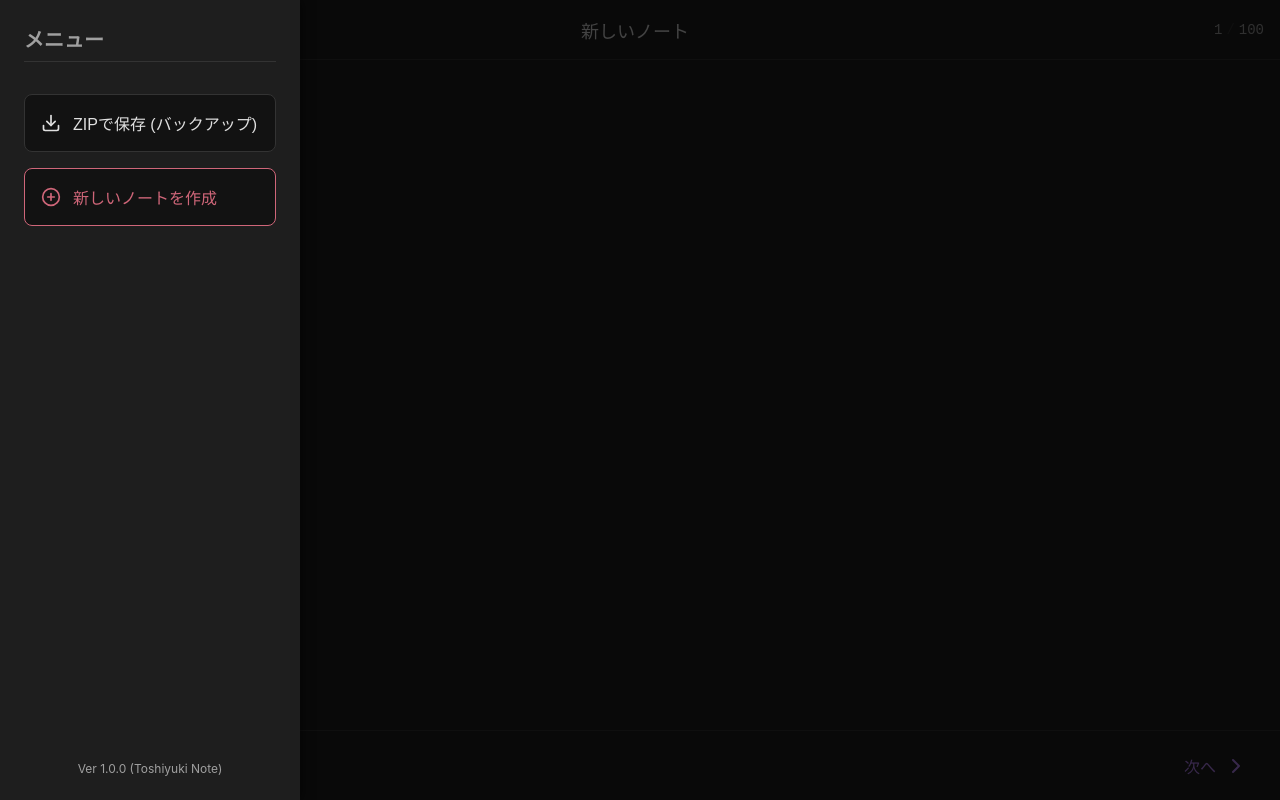
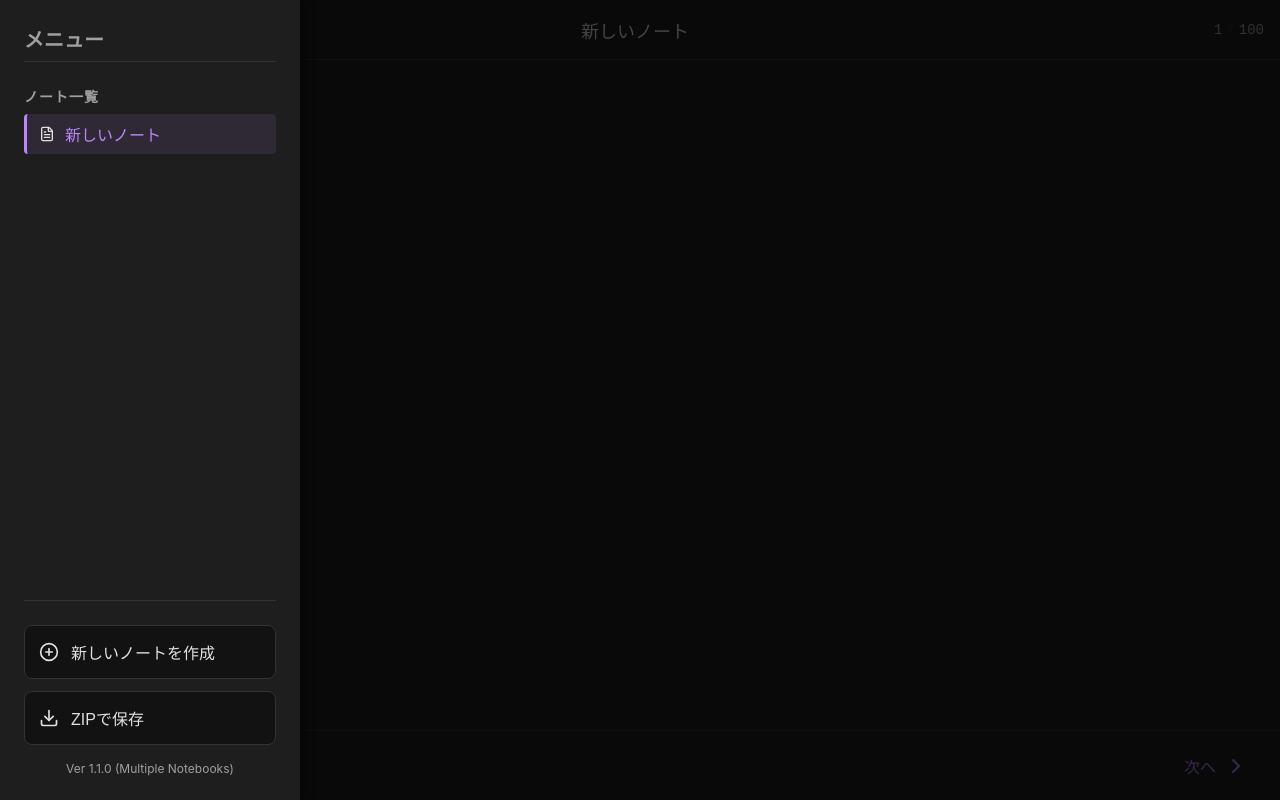
Before and after one commit to shimatoshi/toshiyuki-note, a React (Vite) app: page / in a window 1280 px wide. Both pictures are taken after a click on the button 36 px from the left and 29 px from the top of the page. Built offline with nearby package versions, Linux system fonts and the light colour scheme.

Commit message:
Implement multiple notebooks management

```diff
--- a/src/App.tsx
+++ b/src/App.tsx
@@ -1,106 +1,63 @@
-import { useState, useEffect } from 'react'
-import { v4 as uuidv4 } from 'uuid'
+import { useState } from 'react'
 import JSZip from 'jszip'
 import { saveAs } from 'file-saver'
 import { useSwipeable } from 'react-swipeable'
-import type { Notebook, Page } from './types'
-import { BookOpen, ChevronLeft, ChevronRight, Menu, Download, Trash2, PlusCircle, Check } from 'lucide-react'
+import { useNotebooks } from './hooks/useNotebooks'
+import { ChevronLeft, ChevronRight, Menu, Download, Trash2, PlusCircle, Check, FileText } from 'lucide-react'
 import './styles/global.css'
 
-// ----------------------------------------------------------------------
-// Constants
-// ----------------------------------------------------------------------
 const TOTAL_PAGES = 100
-const STORAGE_KEY = 'toshiyuki-notebook-v1'
-
-// ----------------------------------------------------------------------
-// Helper: Create a new blank notebook
-// ----------------------------------------------------------------------
-const createNewNotebook = (): Notebook => {
-  const pages: Page[] = Array.from({ length: TOTAL_PAGES }, (_, i) => ({
-    pageNumber: i + 1,
-    content: '',
-    lastModified: new Date().toISOString(),
-  }))
-
-  return {
-    id: uuidv4(),
-    title: '新しいノート',
-    createdAt: new Date().toISOString(),
-    currentPage: 1,
-    pages,
-  }
-}
 
 function App() {
-  // --------------------------------------------------------------------
-  // State
-  // --------------------------------------------------------------------
-  const [notebook, setNotebook] = useState<Notebook | null>(null)
+  const {
+    notebooks,
+    currentNotebook,
+    isLoading,
+    createNotebook,
+    loadNotebook,
+    deleteNotebook,
+    updateNotebook
+  } = useNotebooks()
+
   const [isMenuOpen, setIsMenuOpen] = useState(false)
   const [isRenaming, setIsRenaming] = useState(false)
   const [tempTitle, setTempTitle] = useState('')
 
-  // --------------------------------------------------------------------
-  // Effects: Load & Save
-  // --------------------------------------------------------------------
-  useEffect(() => {
-    const savedData = localStorage.getItem(STORAGE_KEY)
-    if (savedData) {
-      try {
-        setNotebook(JSON.parse(savedData))
-      } catch (e) {
-        console.error('Failed to parse notebook data', e)
-        setNotebook(createNewNotebook())
-      }
-    } else {
-      const newBook = createNewNotebook()
-      setNotebook(newBook)
-      localStorage.setItem(STORAGE_KEY, JSON.stringify(newBook))
-    }
-  }, [])
-
-  useEffect(() => {
-    if (notebook) {
-      localStorage.setItem(STORAGE_KEY, JSON.stringify(notebook))
-    }
-  }, [notebook])
-
-  // --------------------------------------------------------------------
-  // Actions
-  // --------------------------------------------------------------------
+  // Action: Page Change
   const handlePageChange = (newPage: number) => {
     if (newPage < 1 || newPage > TOTAL_PAGES) return
-    if (!notebook) return
+    if (!currentNotebook) return
 
-    setNotebook({ ...notebook, currentPage: newPage })
+    updateNotebook({ ...currentNotebook, currentPage: newPage })
     window.scrollTo(0, 0)
   }
 
+  // Action: Content Change
   const handleContentChange = (content: string) => {
-    if (!notebook) return
+    if (!currentNotebook) return
 
-    const newPages = [...notebook.pages]
-    const pageIndex = notebook.currentPage - 1
+    const newPages = [...currentNotebook.pages]
+    const pageIndex = currentNotebook.currentPage - 1
     newPages[pageIndex] = {
       ...newPages[pageIndex],
       content,
       lastModified: new Date().toISOString(),
     }
 
-    setNotebook({ ...notebook, pages: newPages })
+    updateNotebook({ ...currentNotebook, pages: newPages })
   }
 
+  // Action: Download
   const handleDownloadZip = async () => {
-    if (!notebook) return
+    if (!currentNotebook) return
 
     const zip = new JSZip()
     let hasContent = false
 
-    notebook.pages.forEach((page) => {
+    currentNotebook.pages.forEach((page) => {
       if (page.content.trim()) {
         const date = new Date(page.lastModified)
-        const dateStr = date.toISOString().slice(0, 10).replace(/-/g, '') // YYYYMMDD
+        const dateStr = date.toISOString().slice(0, 10).replace(/-/g, '')
         const filename = `${String(page.pageNumber).padStart(3, '0')}_${dateStr}.txt`
         zip.file(filename, page.content)
         hasContent = true
@@ -108,59 +65,56 @@ function App() {
     })
 
     if (!hasContent) {
-      alert('内容が空のため、保存するものがありせん。')
+      alert('内容が空のため、保存するものがありません。')
       return
     }
 
     const content = await zip.generateAsync({ type: 'blob' })
-    saveAs(content, `${notebook.title}.zip`)
+    saveAs(content, `${currentNotebook.title}.zip`)
     setIsMenuOpen(false)
   }
 
-  const handleNewNotebook = () => {
-    if (confirm('現在のノートを破棄して新しいノートを作成しますか？\n(未保存の内容は消えます。必要なら先にダウンロードしてください)')) {
-      const newBook = createNewNotebook()
-      setNotebook(newBook)
-      setIsMenuOpen(false)
-    }
+  // Action: Create New
+  const handleCreateNotebook = () => {
+    createNotebook()
+    setIsMenuOpen(false)
   }
 
+  // Action: Rename
   const startRenaming = () => {
-    if (!notebook) return
-    setTempTitle(notebook.title)
+    if (!currentNotebook) return
+    setTempTitle(currentNotebook.title)
     setIsRenaming(true)
   }
 
   const saveTitle = () => {
-    if (!notebook) return
-    setNotebook({ ...notebook, title: tempTitle })
+    if (!currentNotebook) return
+    updateNotebook({ ...currentNotebook, title: tempTitle })
     setIsRenaming(false)
   }
 
-  // --------------------------------------------------------------------
   // Swipe Handlers
-  // --------------------------------------------------------------------
   const swipeHandlers = useSwipeable({
     onSwipedLeft: () => {
-      if (notebook && notebook.currentPage < TOTAL_PAGES) {
-         handlePageChange(notebook.currentPage + 1)
-      } else if (notebook && notebook.currentPage === TOTAL_PAGES) {
+      if (currentNotebook && currentNotebook.currentPage < TOTAL_PAGES) {
+         handlePageChange(currentNotebook.currentPage + 1)
+      } else if (currentNotebook && currentNotebook.currentPage === TOTAL_PAGES) {
          alert('最後のページです。メニューから保存して新しいノートを作成してください。')
       }
     },
     onSwipedRight: () => {
-      if (notebook && notebook.currentPage > 1) {
-        handlePageChange(notebook.currentPage - 1)
+      if (currentNotebook && currentNotebook.currentPage > 1) {
+        handlePageChange(currentNotebook.currentPage - 1)
       }
     },
     preventScrollOnSwipe: true,
     trackMouse: false
   })
 
-  if (!notebook) return <div className="loading">Loading...</div>
+  if (isLoading || !currentNotebook) return <div className="loading">Loading...</div>
 
-  const currentPageData = notebook.pages[notebook.currentPage - 1]
-  const isLastPage = notebook.currentPage === TOTAL_PAGES
+  const currentPageData = currentNotebook.pages[currentNotebook.currentPage - 1]
+  const isLastPage = currentNotebook.currentPage === TOTAL_PAGES
 
   return (
     <div className="app-container">
@@ -184,12 +138,12 @@ function App() {
               <button className="icon-btn-small" onClick={saveTitle}><Check size={16} /></button>
             </div>
           ) : (
-            <h1 onClick={startRenaming}>{notebook.title}</h1>
+            <h1 onClick={startRenaming}>{currentNotebook.title}</h1>
           )}
         </div>
 
         <div className="page-indicator">
-          <span>{notebook.currentPage}</span>
+          <span>{currentNotebook.currentPage}</span>
           <span className="divider">/</span>
           <span>{TOTAL_PAGES}</span>
         </div>
@@ -200,14 +154,43 @@ function App() {
         <div className="menu-overlay" onClick={() => setIsMenuOpen(false)}>
           <div className="menu-content" onClick={(e) => e.stopPropagation()}>
             <h2>メニュー</h2>
-            <button onClick={handleDownloadZip}>
-              <Download size={20} /> ZIPで保存 (バックアップ)
-            </button>
-            <button onClick={handleNewNotebook} className="danger">
-              <PlusCircle size={20} /> 新しいノートを作成
-            </button>
+
+            <div className="notebook-list-container">
+              <h3>ノート一覧</h3>
+              <ul className="notebook-list">
+                {notebooks.map(nb => (
+                  <li key={nb.id} className={nb.id === currentNotebook.id ? 'active' : ''}>
+                    <div className="notebook-info" onClick={() => {
+                      loadNotebook(nb.id)
+                      setIsMenuOpen(false)
+                    }}>
+                      <FileText size={16} />
+                      <span className="notebook-title">{nb.title}</span>
+                    </div>
+                    {notebooks.length > 1 && (
+                      <button className="delete-btn" onClick={(e) => {
+                        e.stopPropagation()
+                        deleteNotebook(nb.id)
+                      }}>
+                        <Trash2 size={16} />
+                      </button>
+                    )}
+                  </li>
+                ))}
+              </ul>
+            </div>
+
+            <div className="menu-actions">
+              <button onClick={handleCreateNotebook} className="action-btn">
+                <PlusCircle size={20} /> 新しいノートを作成
+              </button>
+              <button onClick={handleDownloadZip} className="action-btn">
+                <Download size={20} /> ZIPで保存
+              </button>
+            </div>
+
             <div className="menu-footer">
-              <p>Ver 1.0.0 (Toshiyuki Note)</p>
+              <p>Ver 1.1.0 (Multiple Notebooks)</p>
             </div>
           </div>
         </div>
@@ -218,7 +201,7 @@ function App() {
         <textarea
           value={currentPageData.content}
           onChange={(e) => handleContentChange(e.target.value)}
-          placeholder={`Page ${notebook.currentPage}`}
+          placeholder={`Page ${currentNotebook.currentPage}`}
           spellCheck={false}
         />
       </main>
@@ -227,8 +210,8 @@ function App() {
       <footer className="footer">
         <button
           className="nav-btn"
-          disabled={notebook.currentPage === 1}
-          onClick={() => handlePageChange(notebook.currentPage - 1)}
+          disabled={currentNotebook.currentPage === 1}
+          onClick={() => handlePageChange(currentNotebook.currentPage - 1)}
         >
           <ChevronLeft size={24} />
           <span>前へ</span>
@@ -241,7 +224,7 @@ function App() {
             if (isLastPage) {
               alert('最後のページです。メニューから保存して新しいノートを作成してください。')
             } else {
-              handlePageChange(notebook.currentPage + 1)
+              handlePageChange(currentNotebook.currentPage + 1)
             }
           }}
         >
--- /dev/null
+++ b/src/hooks/useNotebooks.ts
@@ -0,0 +1,145 @@
+import { useState, useEffect } from 'react'
+import { v4 as uuidv4 } from 'uuid'
+import type { Notebook, NotebookMetadata, Page } from '../types'
+
+const TOTAL_PAGES = 100
+const METADATA_KEY = 'toshiyuki-notebooks-metadata'
+const NOTEBOOK_PREFIX = 'toshiyuki-notebook-'
+
+const createNewNotebook = (title = '新しいノート'): Notebook => {
+  const now = new Date().toISOString()
+  const pages: Page[] = Array.from({ length: TOTAL_PAGES }, (_, i) => ({
+    pageNumber: i + 1,
+    content: '',
+    lastModified: now,
+  }))
+
+  return {
+    id: uuidv4(),
+    title,
+    createdAt: now,
+    currentPage: 1,
+    pages,
+  }
+}
+
+export const useNotebooks = () => {
+  const [notebooks, setNotebooks] = useState<NotebookMetadata[]>([])
+  const [currentNotebook, setCurrentNotebook] = useState<Notebook | null>(null)
+  const [isLoading, setIsLoading] = useState(true)
+
+  // Initialize: Load metadata list
+  useEffect(() => {
+    const savedMetadata = localStorage.getItem(METADATA_KEY)
+    if (savedMetadata) {
+      try {
+        const parsed = JSON.parse(savedMetadata)
+        setNotebooks(parsed)
+        // Load the first notebook or the last opened one?
+        // For simplicity, load the first one if exists
+        if (parsed.length > 0) {
+           loadNotebook(parsed[0].id)
+        } else {
+           // No notebooks, create one
+           createNotebook()
+        }
+      } catch (e) {
+        console.error('Failed to parse metadata', e)
+        createNotebook()
+      }
+    } else {
+      createNotebook()
+    }
+    setIsLoading(false)
+  }, [])
+
+  const saveMetadata = (newNotebooks: NotebookMetadata[]) => {
+    localStorage.setItem(METADATA_KEY, JSON.stringify(newNotebooks))
+    setNotebooks(newNotebooks)
+  }
+
+  const saveCurrentNotebook = (notebook: Notebook) => {
+    localStorage.setItem(`${NOTEBOOK_PREFIX}${notebook.id}`, JSON.stringify(notebook))
+    setCurrentNotebook(notebook)
+
+    // Update metadata (title/lastModified might change)
+    const newMetadata = notebooks.map(n =>
+      n.id === notebook.id
+        ? { ...n, title: notebook.title, lastModified: new Date().toISOString() }
+        : n
+    )
+    saveMetadata(newMetadata)
+  }
+
+  const createNotebook = () => {
+    const newNotebook = createNewNotebook()
+
+    // Save new notebook data
+    localStorage.setItem(`${NOTEBOOK_PREFIX}${newNotebook.id}`, JSON.stringify(newNotebook))
+
+    // Add to metadata
+    const newMeta: NotebookMetadata = {
+      id: newNotebook.id,
+      title: newNotebook.title,
+      createdAt: newNotebook.createdAt,
+      lastModified: newNotebook.createdAt
+    }
+
+    const newNotebooks = [newMeta, ...notebooks] // Add to top
+    saveMetadata(newNotebooks)
+    setCurrentNotebook(newNotebook)
+    return newNotebook
+  }
+
+  const loadNotebook = (id: string) => {
+    const saved = localStorage.getItem(`${NOTEBOOK_PREFIX}${id}`)
+    if (saved) {
+      try {
+        const notebook = JSON.parse(saved)
+        setCurrentNotebook(notebook)
+      } catch (e) {
+        console.error('Failed to load notebook', id, e)
+        alert('ノートの読み込みに失敗しました。')
+      }
+    } else {
+       // If data is missing but metadata exists (rare case), remove metadata?
+       // For now, just alert.
+       alert('ノートデータが見つかりません。')
+    }
+  }
+
+  const deleteNotebook = (id: string) => {
+    if (notebooks.length <= 1) {
+      alert('最後の1冊は削除できません。')
+      return
+    }
+
+    if (!confirm('このノートを削除しますか？\n(復元できません)')) return
+
+    // Remove data
+    localStorage.removeItem(`${NOTEBOOK_PREFIX}${id}`)
+
+    // Remove metadata
+    const newNotebooks = notebooks.filter(n => n.id !== id)
+    saveMetadata(newNotebooks)
+
+    // If current was deleted, switch to another
+    if (currentNotebook?.id === id) {
+      loadNotebook(newNotebooks[0].id)
+    }
+  }
+
+  const updateNotebook = (notebook: Notebook) => {
+    saveCurrentNotebook(notebook)
+  }
+
+  return {
+    notebooks,
+    currentNotebook,
+    isLoading,
+    createNotebook,
+    loadNotebook,
+    deleteNotebook,
+    updateNotebook
+  }
+}
--- a/src/styles/global.css
+++ b/src/styles/global.css
@@ -185,6 +185,7 @@ textarea {
   animation: fadeIn 0.2s ease;
 }
 
+/* Menu Content */
 .menu-content {
   width: 80%;
   max-width: 300px;
@@ -199,18 +200,98 @@ textarea {
 
 .menu-content h2 {
   font-size: 20px;
-  margin-bottom: 16px;
+  margin-bottom: 8px;
   color: var(--text-secondary);
   border-bottom: 1px solid var(--border-color);
   padding-bottom: 8px;
 }
 
-.menu-content button {
+.notebook-list-container {
+  flex: 1;
+  overflow-y: auto;
+  border-bottom: 1px solid var(--border-color);
+  margin-bottom: 8px;
+}
+
+.notebook-list-container h3 {
+  font-size: 14px;
+  color: var(--text-secondary);
+  margin-bottom: 8px;
+  text-transform: uppercase;
+  letter-spacing: 1px;
+}
+
+.notebook-list {
+  list-style: none;
+  padding: 0;
+  display: flex;
+  flex-direction: column;
+  gap: 4px;
+}
+
+.notebook-list li {
+  display: flex;
+  align-items: center;
+  justify-content: space-between;
+  padding: 8px 12px;
+  border-radius: 4px;
+  cursor: pointer;
+  transition: background 0.2s;
+  background-color: transparent;
+}
+
+.notebook-list li.active {
+  background-color: rgba(187, 134, 252, 0.1); /* Accent color with opacity */
+  border-left: 3px solid var(--accent-color);
+}
+
+.notebook-info {
+  display: flex;
+  align-items: center;
+  gap: 10px;
+  flex: 1;
+  overflow: hidden;
+}
+
+.notebook-title {
+  white-space: nowrap;
+  overflow: hidden;
+  text-overflow: ellipsis;
+  font-size: 16px;
+  color: var(--text-primary);
+}
+
+.notebook-list li.active .notebook-title {
+  color: var(--accent-color);
+  font-weight: 500;
+}
+
+.delete-btn {
+  background: none;
+  border: none;
+  color: var(--text-secondary);
+  padding: 8px;
+  cursor: pointer;
+  opacity: 0.7;
+}
+
+.delete-btn:hover {
+  color: var(--danger-color);
+  opacity: 1;
+}
+
+.menu-actions {
+  display: flex;
+  flex-direction: column;
+  gap: 12px;
+}
+
+.action-btn {
   display: flex;
   align-items: center;
   gap: 12px;
   width: 100%;
-  padding: 16px;
+  padding: 14px;
   background-color: var(--bg-color);
   border: 1px solid var(--border-color);
   border-radius: 8px;
@@ -221,14 +302,10 @@ textarea {
   transition: background 0.2s;
 }
 
-.menu-content button:active {
+.action-btn:active {
   background-color: var(--border-color);
 }
 
-.menu-content button.danger {
-  border-color: var(--danger-color);
-  color: var(--danger-color);
-}
 
 .menu-footer {
   margin-top: auto;
```
Also changed, not shown: src/types/index.ts (+7 -0 lines).
